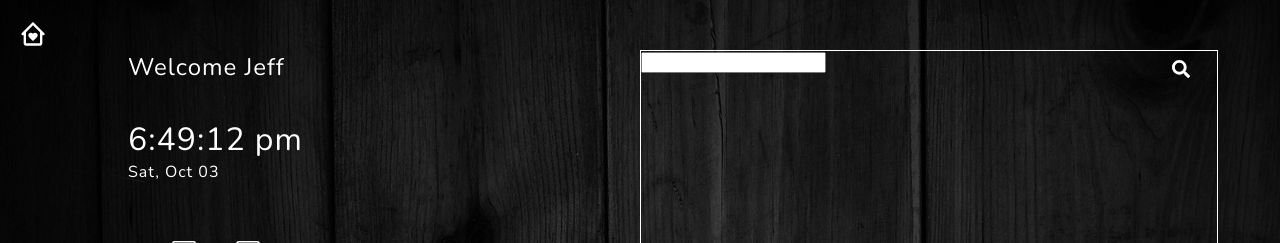
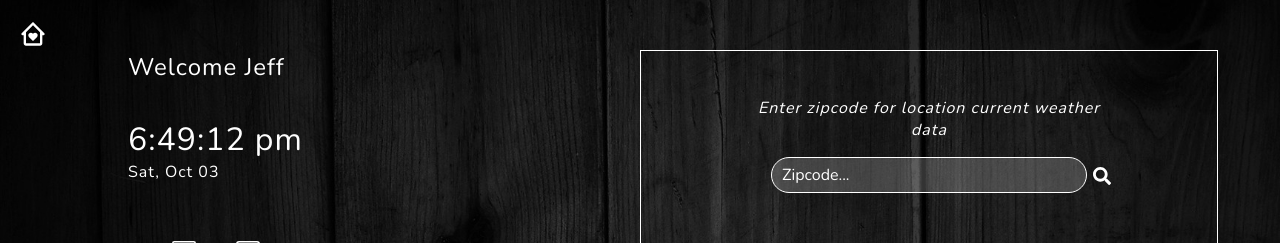
Before and after one commit to JTSwisher/daily-dash-frontend, a React (Create React App) app: page /dash/home in a window 1280 px wide. Shown: the top 243 px of the page. Built offline with nearby package versions, Linux system fonts and the light colour scheme; no server answers.

Commit message:
add WeatherForm styling

```diff
--- /dev/null
+++ b/src/weather/Weather.css
@@ -0,0 +1,46 @@
+.weather-container {
+    width: 100%;
+}
+
+.weather-form{
+    position: relative;
+    width: 60%;
+    top: 15%;
+    left: 20%;
+    padding: 0;
+    text-align: center;
+}
+
+#weather-form {
+    display: flex;
+    flex-direction: row;
+    width: 100%;
+    margin-top: 0;
+}
+
+#weather-input{
+    appearance: none;
+    background-color: rgba(255,255,255,0.2);
+    border: 0.1px solid white;
+    outline: 0;
+    width: 85%;
+    left: 0;
+    border-radius: 30px;
+    padding: 6px 10px;
+    margin: 0 auto 0 auto;
+    font-size: 1em;
+    transition-duration: 0.25s;
+    font-weight: 300;
+    color: white;
+    font-family: 'Nunito', sans-serif;
+}
+
+#weather-button-wrapper {
+    position: absolute;
+    background: none;
+    padding: 0;
+    border: none;
+    width: 0;
+    margin: 10px 0px 0px 13px;
+    right: 2.5%;
+}
--- a/src/weather/WeatherContainer.js
+++ b/src/weather/WeatherContainer.js
@@ -1,11 +1,12 @@
 import React, {useState, useEffect} from 'react'
+import './Weather.css'
 import WeatherForm from './WeatherForm'
 
 export default function WeatherContainer() {
     const [location, setLocation] = useState(false)
 
     let handleLocationFormSubmit = (z) => {
-        setLocation(z)
+        setLocation(!location)
     }
 
     return(
--- a/src/weather/WeatherForm.js
+++ b/src/weather/WeatherForm.js
@@ -7,13 +7,15 @@ export default function WeatherForm(props) {
     let handleFormSubmit = (e) => {
         e.preventDefault();
         props.updateLocationState(zipcode)
+        setZipcode('')
     }
 
     return(
         <div className="weather-form" style={{display: (props.location ? 'none' : '')}}>
+           <p><em>Enter zipcode for location current weather data</em></p>
             <form id="weather-form" onSubmit={(e) => handleFormSubmit(e)}>
                 <input id="weather-input" value={zipcode} onChange={(e) => setZipcode(e.target.value)} placeholder="Zipcode..." required></input>
-                <button type="submit" id="shows-button-wrapper"><FaSearch id="shows-form-submit-icon" /></button>
+                <button type="submit" id="weather-button-wrapper"><FaSearch id="shows-form-submit-icon" /></button>
             </form>
         </div>
     )
```
